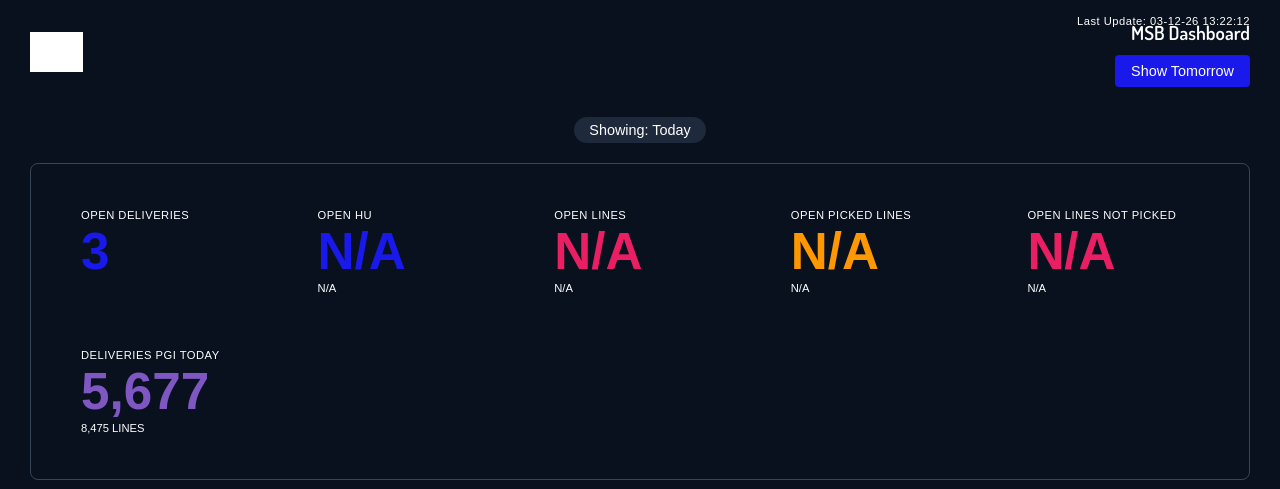
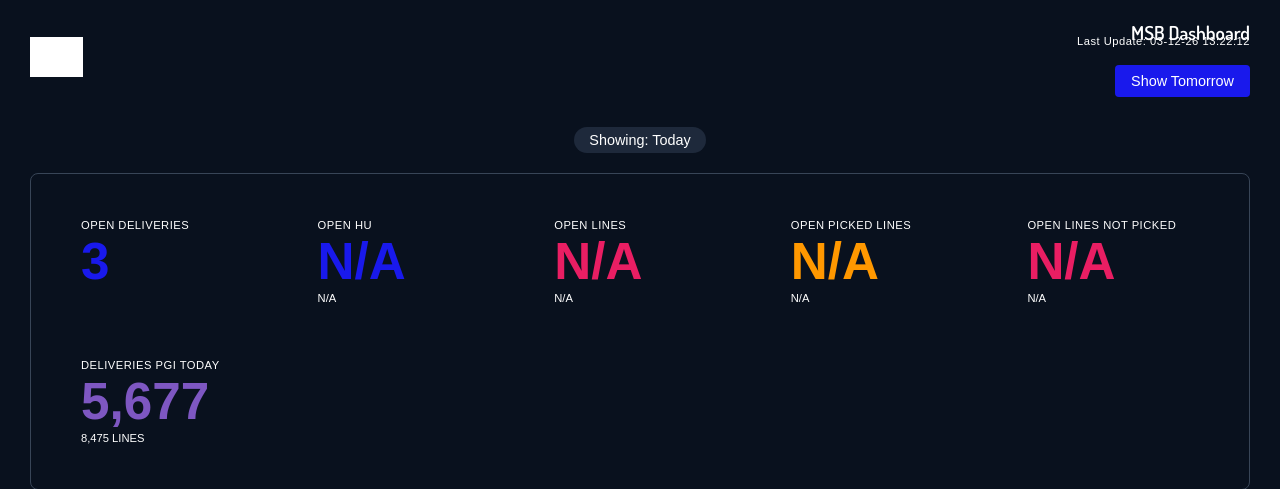
Before and after one commit to buterl2/msb, a Flask app: page / in a window 1280 px wide. Shown: the top 489 px of the page. Run offline with Flask 2, Linux system fonts and the light colour scheme; grey boxes are pictures that could not be loaded.

Commit message:
Layout Changes

```diff
--- a/static/css/style.css
+++ b/static/css/style.css
@@ -38,6 +38,7 @@ body {
     display: flex;
     flex-direction: column;
     align-items: flex-end;
+    gap: 10px;
 }
 
 .doto-title {
@@ -347,7 +348,7 @@ body {
     position: absolute;
     top: 15px;
     right: 30px;
-    padding-bottom: 10px;
+    margin-top: 20px; /* Add this line for more spacing */
 }
 
 /* Pagination controls styling */
```
